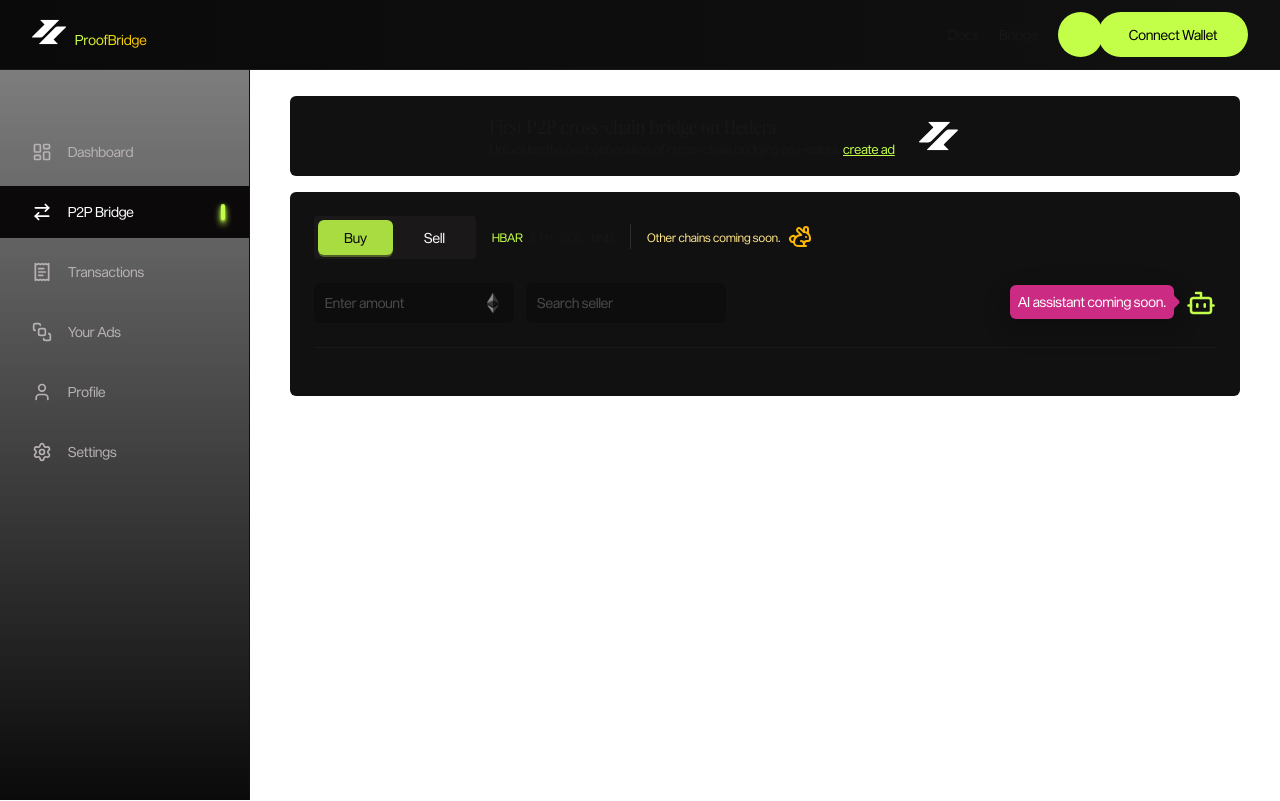
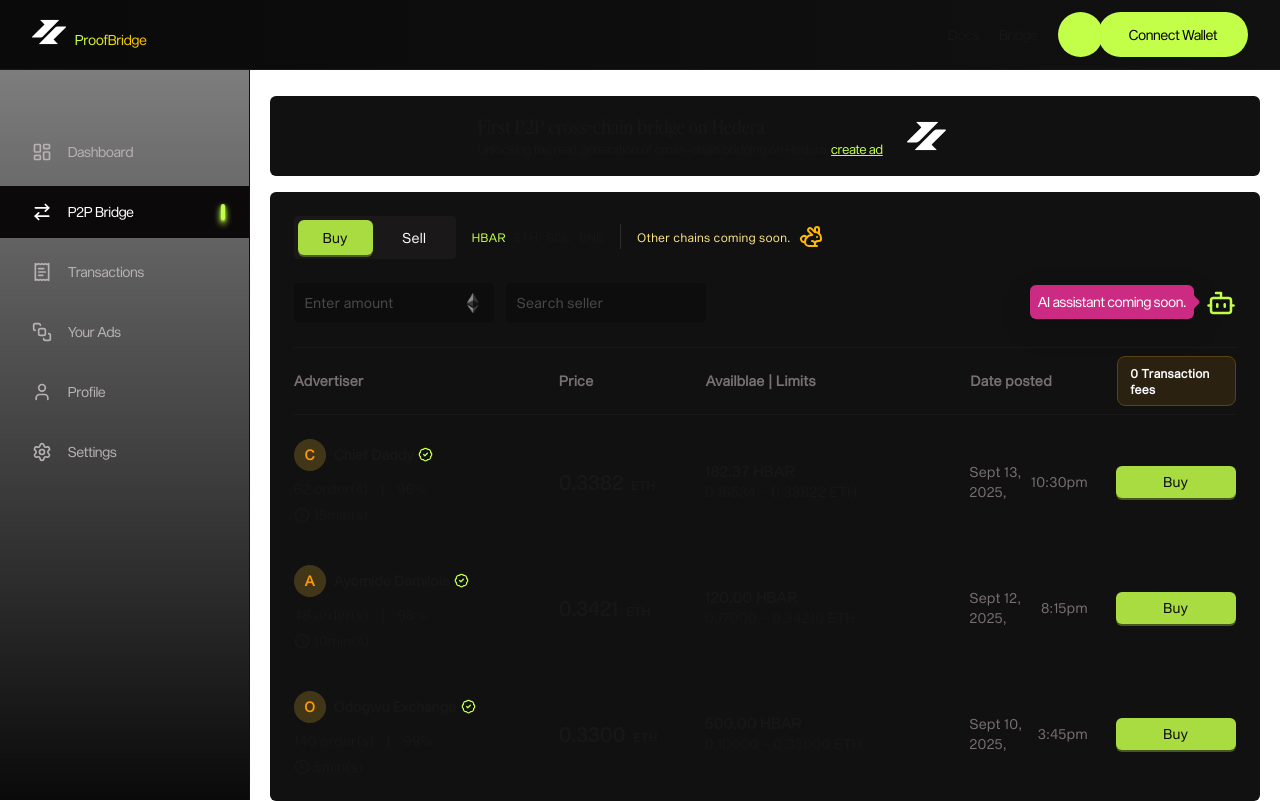
Before and after one commit to JoE11-y/ProofBridge, a Next.js app in the folder apps/frontend/proof-bridge/: page /bridge in a window 1280 px wide. Built offline with nearby package versions, Linux system fonts and the light colour scheme; what @ant-design/nextjs-registry would draw is missing.

Commit message:
add Buy Ads UI

```diff
--- a/apps/frontend/proof-bridge/app/(app)/bridge/page.tsx
+++ b/apps/frontend/proof-bridge/app/(app)/bridge/page.tsx
@@ -5,8 +5,8 @@ import React from "react"
 
 const BridgePage = () => {
   return (
-    <div className="max-w-[950px] mx-auto space-y-4 md:space-y-4">
-      <div className="w-full bg-grey-900 p-4 rounded-md">
+    <div className="max-w-[1150px] mx-auto space-y-4 md:space-y-4">
+      <div className="w-full bg-grey-900 p-4 rounded-md md:block hidden">
         <div className="md:max-w-[60%] mx-auto">
           <div className="flex items-center gap-6 w-full">
             <div>
--- a/apps/frontend/proof-bridge/app/(app)/layout.tsx
+++ b/apps/frontend/proof-bridge/app/(app)/layout.tsx
@@ -12,7 +12,7 @@ export default function AppLayout({
       <Header />
       <div className="md:grid md:[grid-template-columns:250px_1fr]">
         <SideBar />
-        <div className="md:pt-[96px] pt-4 px-4 md:px-5">{children}</div>
+        <div className="md:pt-[96px] pt-[76px] md:px-5">{children}</div>
       </div>
     </main>
   )
--- a/apps/frontend/proof-bridge/components/bridge-ui/BridgeTab.tsx
+++ b/apps/frontend/proof-bridge/components/bridge-ui/BridgeTab.tsx
@@ -1,17 +1,57 @@
 "use client"
 import React, { useState } from "react"
-import { Button, Divider, Input, Tooltip } from "antd"
-import { Bot, Rabbit } from "lucide-react"
+import { Alert, Avatar, Button, Divider, Input, Tooltip } from "antd"
+import { Bot, Clock, Rabbit, Verified } from "lucide-react"
 import Image from "next/image"
 
 const chainsToken = ["HBAR", "ETH", "SOL", "BNB"]
 
 export const BridgeTab = () => {
   const [tabKey, setTabKey] = useState<"buy" | "sell">("buy")
+
+  // dummy ads array that will be rendered via BuyAd
+  const dummyAds = [
+    {
+      ad_id: "1",
+      full_name: "Chief Daddy",
+      total_orders: 62,
+      orders_completion_rate: "96%",
+      avg_order_completion_time: "15min(s)",
+      token: "ETH",
+      price: "0.3382",
+      available_tokens: "182.37 HBAR",
+      limit: "0.16534 ~ 0.33822 ETH",
+      date_posted: { date: "Sept 13, 2025,", time: "10:30pm" },
+    },
+    {
+      ad_id: "2",
+      full_name: "Ayomide Damilola",
+      total_orders: 48,
+      orders_completion_rate: "98%",
+      avg_order_completion_time: "10min(s)",
+      token: "ETH",
+      price: "0.3421",
+      available_tokens: "120.00 HBAR",
+      limit: "0.17000 ~ 0.34210 ETH",
+      date_posted: { date: "Sept 12, 2025,", time: "8:15pm" },
+    },
+    {
+      ad_id: "3",
+      full_name: "Odogwu Exchange",
+      total_orders: 140,
+      orders_completion_rate: "99%",
+      avg_order_completion_time: "5min(s)",
+      token: "ETH",
+      price: "0.3300",
+      available_tokens: "500.00 HBAR",
+      limit: "0.10000 ~ 0.33000 ETH",
+      date_posted: { date: "Sept 10, 2025,", time: "3:45pm" },
+    },
+  ]
   return (
-    <div className="w-full bg-grey-900 p-4 md:p-6 rounded-md space-y-4 md:space-y-6">
-      <div className="flex items-center gap-4">
-        <div className="flex items-center gap-1 bg-grey-800 p-1 rounded-sm">
+    <div className="w-full bg-grey-900 p-4 md:p-6 rounded-md space-y-4 md:space-y-6 tracking-wider">
+      <div className="flex md:flex-row flex-col md:items-center gap-4">
+        <div className="inline-flex items-center gap-1 bg-grey-800 p-1 rounded-sm w-fit">
           <Button
             className=" !h-[35px] !w-[75px]"
             type={tabKey === "buy" ? "primary" : "text"}
@@ -40,15 +80,18 @@ export const BridgeTab = () => {
               </p>
             )
           })}
-          <Divider type="vertical" className="!h-[25px] !my-0 !py-0" />
-          <div className="flex items-center gap-2">
+          <Divider
+            type="vertical"
+            className="!h-[25px] !my-0 !py-0 md:!block !hidden"
+          />
+          <div className="md:flex items-center gap-2 hidden">
             <p className=" text-amber-200">Other chains coming soon.</p>
             <Rabbit className="text-amber-400" />
           </div>
         </div>
       </div>
 
-      <div className="flex items-center justify-between">
+      <div className="flex md:flex-row flex-col md:items-center md:justify-between gap-3">
         <div className="flex items-center gap-3">
           <Input
             placeholder="Enter amount"
@@ -79,7 +122,130 @@ export const BridgeTab = () => {
         </Tooltip>
       </div>
 
-      <Divider className="!border-grey-800" />
+      <div className="hidden md:grid [grid-template-columns:2fr_1fr_2fr_1fr_1fr] gap-7 items-center text-grey-400 text-sm font-semibold border-y-1 border-y-grey-800 py-2">
+        <p>Advertiser</p>
+        <p>Price</p>
+        <p>Availblae | Limits</p>
+        <p>Date posted</p>
+        <div>
+          <Alert
+            message={<p className="text-xs">0 Transaction fees</p>}
+            type="warning"
+          />
+        </div>
+      </div>
+
+      {/* BUY ADS DUMMY DATA */}
+      <div className="space-y-4 md:space-y-10">
+        {dummyAds.map((ad) => (
+          <BuyAd
+            key={ad.ad_id}
+            ad_id={ad.ad_id}
+            full_name={ad.full_name}
+            total_orders={ad.total_orders}
+            orders_completion_rate={ad.orders_completion_rate}
+            avg_order_completion_time={ad.avg_order_completion_time}
+            token={ad.token}
+            price={ad.price}
+            available_tokens={ad.available_tokens}
+            limit={ad.limit}
+            date_posted={ad.date_posted}
+          />
+        ))}
+      </div>
     </div>
   )
 }
+
+const BuyAd = ({
+  ad_id,
+  full_name,
+  total_orders,
+  orders_completion_rate,
+  avg_order_completion_time,
+  token,
+  price,
+  available_tokens,
+  limit,
+  date_posted,
+}: {
+  ad_id: string
+  full_name: string
+  total_orders: number
+  orders_completion_rate: string
+  avg_order_completion_time: string
+  token: string
+  price: string
+  available_tokens: string
+  limit: string
+  date_posted: { date: string; time: string }
+}) => {
+  const initial = full_name ? full_name.trim()[0].toUpperCase() : "U"
+  return (
+    <div className="md:grid md:[grid-template-columns:2fr_1fr_2fr_1fr_1fr] gap-7 items-center text-sm md:py-0 py-2">
+      <div className="space-y-[6px]">
+        <div className="flex md:flex-col justify-between gap-2">
+          <div className="flex items-center gap-2">
+            <Avatar className="!bg-amber-300/20 !text-amber-500 font-semibold">
+              {initial}
+            </Avatar>
+            <div>
+              <div className="flex items-center gap-1">
+                <p className="font-semibold tracking-wider">{full_name}</p>
+                <Verified className="text-primary" size={15} />
+              </div>
+              <div className="flex items-center gap-1 md:hidden text-xs text-grey-300">
+                <Clock size={12} />
+                <p>{avg_order_completion_time}</p>
+              </div>
+            </div>
+          </div>
+          <div className="flex items-center md:gap-3 gap-1 md:text-sm text-xs md:text-inherit text-grey-300">
+            <p>{total_orders} order(s)</p>
+            <p>|</p>
+            <p>{orders_completion_rate}</p>
+          </div>
+        </div>
+
+        <div className="md:flex items-center gap-1 hidden">
+          <Clock size={16} />
+          <p>{avg_order_completion_time}</p>
+        </div>
+      </div>
+
+      <div className="flex items-baseline gap-2 font-bold">
+        <p className="text-xl">{price}</p>
+        <p className="text-xs">{token}</p>
+      </div>
+
+      <div className="uppercase">
+        <p className="md:font-semibold md:text-[15px]">
+          <span className="md:hidden text-grey-400 capitalize pr-2">
+            Quantity
+          </span>
+          {available_tokens}
+        </p>
+        <p>
+          <span className="md:hidden text-grey-400 capitalize pr-2">
+            Limits
+          </span>
+          {limit}
+        </p>
+      </div>
+
+      <div className="flex items-center gap-1 text-grey-400">
+        <div className="flex items-center gap-1">
+          <span className="md:hidden block h-3 w-1 bg-primary"></span>
+          <p>{date_posted.date}</p>
+        </div>
+        <p>{date_posted.time}</p>
+      </div>
+
+      <div className="w-full flex justify-end md:mt-0 -mt-8">
+        <Button type="primary" className="md:w-[120px]">
+          Buy
+        </Button>
+      </div>
+    </div>
+  )
+}
--- a/apps/frontend/proof-bridge/components/shared/Header.tsx
+++ b/apps/frontend/proof-bridge/components/shared/Header.tsx
@@ -9,13 +9,17 @@ export const Header = () => {
       <div className="px-4 md:px-8 flex items-center justify-between w-full">
         <div className="flex items-baseline gap-2">
           <Logo />
-          <p className="text-sm from-primary to-amber-400 bg-gradient-to-r text-transparent bg-clip-text">
+          <p className="text-sm from-primary to-amber-400 bg-gradient-to-r text-transparent bg-clip-text md:block hidden">
             ProofBridge
           </p>
         </div>
         <div className="flex items-center justify-between text-sm gap-5">
-          <Link href={"/"}>Docs</Link>
-          <Link href={"/"}>Bridge</Link>
+          <Link href={"/"} className="hidden md:inline">
+            Docs
+          </Link>
+          <Link href={"/"} className="hidden md:inline">
+            Bridge
+          </Link>
           <SpecialButton>Connect Wallet</SpecialButton>
         </div>
       </div>
--- a/apps/frontend/proof-bridge/components/shared/SideBar.tsx
+++ b/apps/frontend/proof-bridge/components/shared/SideBar.tsx
@@ -7,7 +7,7 @@ import { usePathname } from "next/navigation"
 export const SideBar = () => {
   const pathname = usePathname()
   return (
-    <aside className="sticky top-0 left-0 h-screen w-full pt-[126px] to-grey-1000 from-grey-900/50 bg-gradient-to-b border-r border-r-grey-900">
+    <aside className="sticky top-0 left-0 h-screen w-full pt-[126px] to-grey-1000 from-grey-900/50 bg-gradient-to-b border-r border-r-grey-900 md:block hidden">
       <div className="">
         {app_routes.map((route) => {
           const isActive = route.path === pathname
--- a/apps/frontend/proof-bridge/components/ui/SpecialButton.tsx
+++ b/apps/frontend/proof-bridge/components/ui/SpecialButton.tsx
@@ -11,10 +11,10 @@ export const SpecialButton = ({
 }) => {
   return (
     <div className="relative cursor-pointer">
-      <div className="absolute top-0 left-0 h-[45px] w-[45px] rounded-full bg-primary text-black text-sm cursor-pointer items-center justify-center flex">
+      <div className="absolute top-0 md:left-0 left-3 md:h-[45px] h-[35px] md:w-[45px] w-[35px] rounded-full bg-primary text-black text-sm cursor-pointer items-center justify-center flex">
         {icon}
       </div>
-      <button className="min-w-[150px] h-[45px] bg-primary inline-flex items-center justify-center text-black rounded-full ml-[40px] cursor-pointer gap-2">
+      <button className="min-w-[150px] md:h-[45px] h-[35px] bg-primary inline-flex items-center justify-center text-black rounded-full ml-[40px] cursor-pointer gap-2">
         {children}
       </button>
     </div>
```
